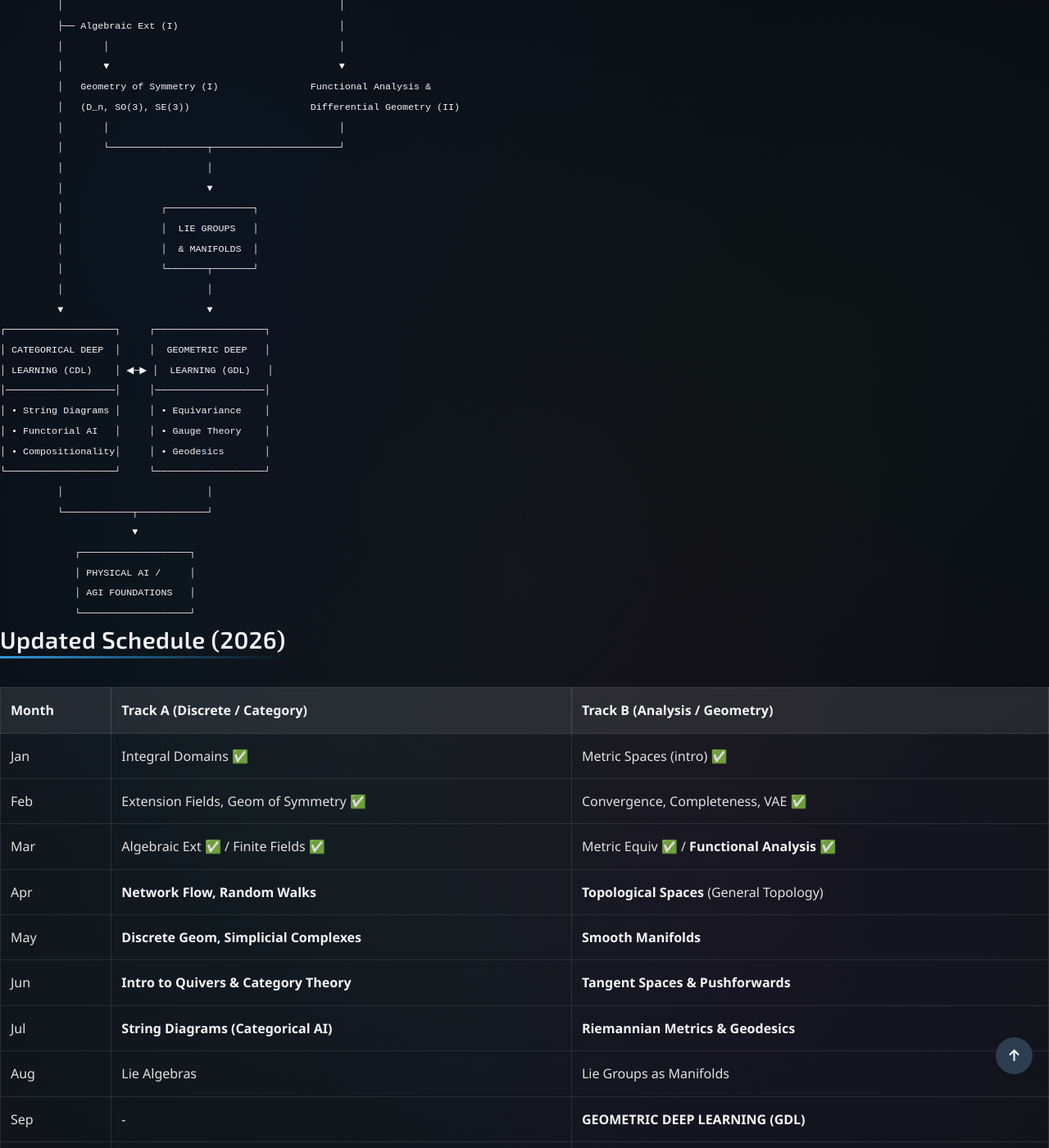
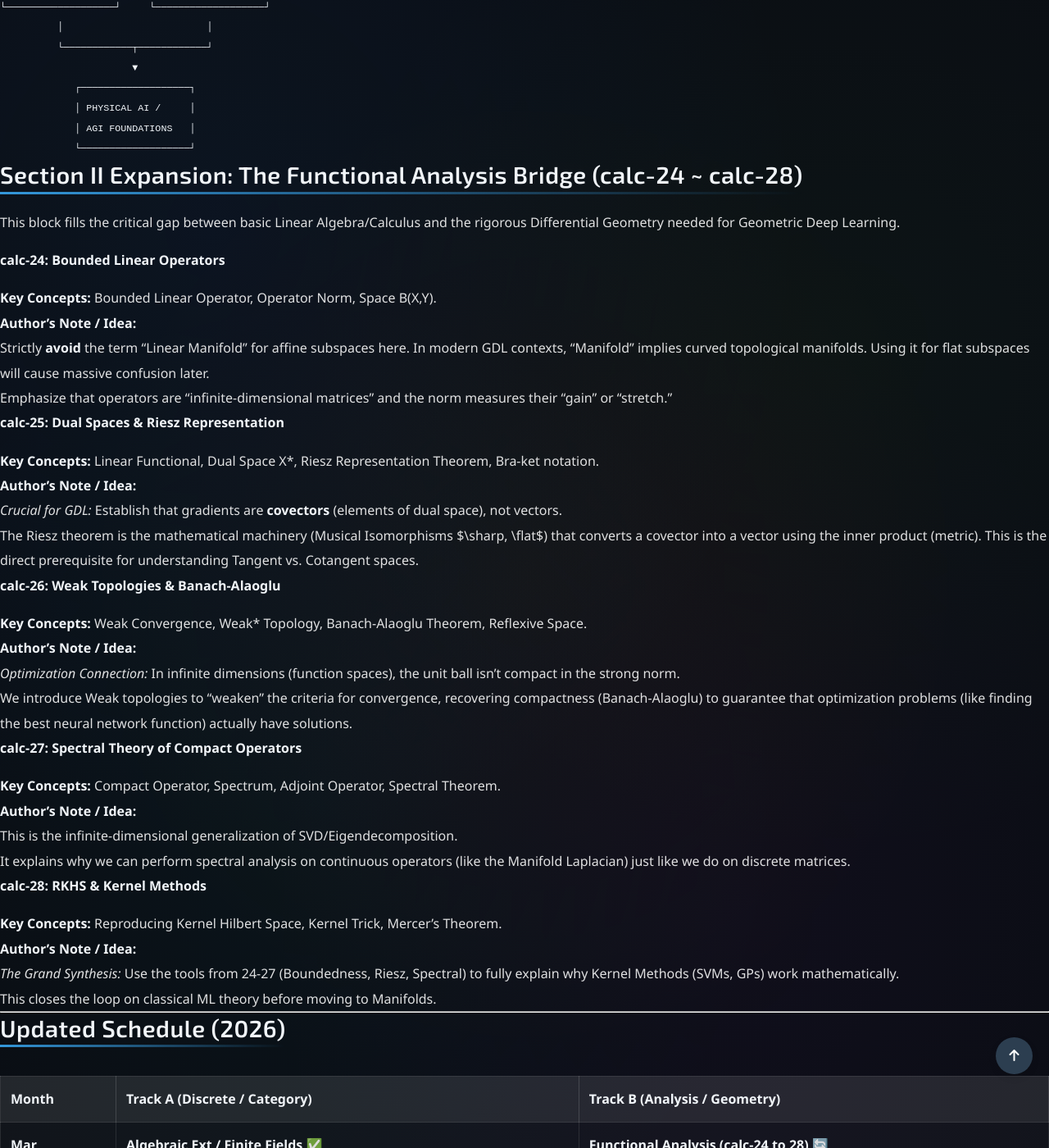
Before and after one commit to Yusukey01/yusukey01.github.io, a Jekyll site: the page built from math_cs_compass_roadmap_2026.md, in a window 1280 px wide and 1400 px high, scrolled down 2331 px. Shown: the whole window at 82% size. Built offline with Jekyll 4.4.1, drawn with Linux system fonts in a browser that asks for light colours; our own code applies the rules of GitHub Pages for plain Markdown files; some of the changed text lies outside the part shown.

Commit message:
changed roadmap

````diff
--- a/math_cs_compass_roadmap_2026.md
+++ b/math_cs_compass_roadmap_2026.md
@@ -16,19 +16,20 @@ Our ultimate destinations are the two pillars of next-generation AI architecture
 
 ---
 
-## Current Coverage (as of 3/05/2026)
+## Current Coverage (as of 3/03/2026)
 
 ### Section I: Linear Algebra to Algebraic Foundations (26 pages)
 - **Core Linear Algebra:** Linear equations, transformations, matrix algebra, determinants, vector spaces, eigenvalues, orthogonality, least squares, symmetry, SVD, trace/norms, Kronecker products, Woodbury identity, stochastic matrices, graph Laplacians
 - **Abstract Algebra:** Groups, cyclic/permutation groups, structural group theory, classification of finite abelian groups, rings & fields, ideals & factor rings, polynomial rings, Integral domains
 - **Field Theory:** Extension Fields, Geometry of Symmetry (D_n, SO(3), SE(3)), Algebraic Extensions, Finite Fields
 
-### Section II: Calculus to Optimization & Analysis (23 pages)
+### Section II: Calculus to Optimization & Analysis (28 pages)
 - **Derivatives & Optimization:** Gradients, Jacobians, matrix calculus, Newton's method, KKT, Duality
 - **Analysis & Measure Theory:** Riemann integration, measure theory, Lebesgue integration
 - **Fourier Analysis:** Fourier series, Fourier transform, FFT
 - **Metric Space Analysis:** Metric spaces, convergence, continuity, completeness, connectedness, compactness, Metric Equivalence (Homeomorphism)
-- **Functional Analysis:** Banach & Hilbert Spaces, Lp Spaces, Geometry of Unit Balls (Synthesis of Algebra, Topology, and ML)
+- **Functional Analysis (Intro):** Banach & Hilbert Spaces, Lp Spaces, Geometry of Unit Balls
+- **Functional Analysis (Advanced):** Bounded Operators, Dual Spaces, Riesz Representation, Weak Topologies, Spectral Theory, RKHS **(NEW)**
 
 ### Section III: Probability & Statistics (21 pages)
 - **Foundations & Distributions:** Basic probability, random variables, Gamma/Beta, Gaussian, Student's t
@@ -43,24 +44,7 @@ Our ultimate destinations are the two pillars of next-generation AI architecture
 - **Foundations & Deep Learning:** Intro to ML, Regularized regression, Classification, SVM, Neural networks, Automatic differentiation, Deep NN (CNNs/Transformers)
 - **Unsupervised & Physical AI:** PCA & Autoencoders, Clustering, Reinforcement learning, Natural Gradient Descent, Variational Autoencoders (VAE)
 
-**Total: 91 pages completed**
-
----
-
-## Section IV Expansion: Path to Topological & Categorical AI
-
-| Part | Topic | CS/AI Connection |
-|------|-------|------------------|
-| **10** | **Network Flow** | Max-flow/Min-cut, foundational for discrete optimization. |
-| **11** | **Random Walks on Graphs** | PageRank, connection to Graph Laplacians, diffusion models. |
-| **12** | **Discrete Geometry** | Convex hulls, Voronoi diagrams, Delaunay triangulations. |
-| **13** | **Simplicial Complexes** | High-dimensional graph generalizations. Foundation for TDA. |
-| **14** | **Discrete Exterior Calculus (DEC)** | Discretizing differential forms for running physics/GDL on meshes. |
-| **15** | **Introduction to Quivers** | Directed multigraphs. The discrete scaffolding for Category Theory. |
-| **16** | **Category Theory Basics** | Objects, Morphisms, Functors, Natural Transformations. |
-| **17** | **Monoidal Categories & String Diagrams** | The absolute foundation of **Categorical Deep Learning**. |
-
----
+**Total: 96 pages completed**
 
 ## The Grand Convergence: GDL and CDL
 
@@ -105,26 +89,59 @@ Quivers & Categories (IV)                     Stochastic Processes & FIM (III)
              └───────────────────┘
 ```
 
+## Section II Expansion: The Functional Analysis Bridge (calc-24 ~ calc-28)
+
+This block fills the critical gap between basic Linear Algebra/Calculus and the rigorous Differential Geometry needed for Geometric Deep Learning.
+
+**calc-24: Bounded Linear Operators**
+*   **Key Concepts:** Bounded Linear Operator, Operator Norm, Space B(X,Y).
+*   **Author's Note / Idea:**
+    *   Strictly **avoid** the term "Linear Manifold" for affine subspaces here. In modern GDL contexts, "Manifold" implies curved topological manifolds. Using it for flat subspaces will cause massive confusion later.
+    *   Emphasize that operators are "infinite-dimensional matrices" and the norm measures their "gain" or "stretch."
+
+**calc-25: Dual Spaces & Riesz Representation**
+*   **Key Concepts:** Linear Functional, Dual Space X*, Riesz Representation Theorem, Bra-ket notation.
+*   **Author's Note / Idea:**
+    *   *Crucial for GDL:* Establish that gradients are **covectors** (elements of dual space), not vectors.
+    *   The Riesz theorem is the mathematical machinery (Musical Isomorphisms $\sharp, \flat$) that converts a covector into a vector using the inner product (metric). This is the direct prerequisite for understanding Tangent vs. Cotangent spaces.
+
+**calc-26: Weak Topologies & Banach-Alaoglu**
+*   **Key Concepts:** Weak Convergence, Weak* Topology, Banach-Alaoglu Theorem, Reflexive Space.
+*   **Author's Note / Idea:**
+    *   *Optimization Connection:* In infinite dimensions (function spaces), the unit ball isn't compact in the strong norm.
+    *   We introduce Weak topologies to "weaken" the criteria for convergence, recovering compactness (Banach-Alaoglu) to guarantee that optimization problems (like finding the best neural network function) actually have solutions.
+
+**calc-27: Spectral Theory of Compact Operators**
+*   **Key Concepts:** Compact Operator, Spectrum, Adjoint Operator, Spectral Theorem.
+*   **Author's Note / Idea:**
+    *   This is the infinite-dimensional generalization of SVD/Eigendecomposition.
+    *   It explains why we can perform spectral analysis on continuous operators (like the Manifold Laplacian) just like we do on discrete matrices.
+
+**calc-28: RKHS & Kernel Methods**
+*   **Key Concepts:** Reproducing Kernel Hilbert Space, Kernel Trick, Mercer's Theorem.
+*   **Author's Note / Idea:**
+    *   *The Grand Synthesis:* Use the tools from 24-27 (Boundedness, Riesz, Spectral) to fully explain why Kernel Methods (SVMs, GPs) work mathematically.
+    *   This closes the loop on classical ML theory before moving to Manifolds.
+
+---
+
 ## Updated Schedule (2026)
 
 | Month | Track A (Discrete / Category) | Track B (Analysis / Geometry) |
 |-------|-------------------------------|-------------------------------|
-| Jan | Integral Domains ✅ | Metric Spaces (intro) ✅ |
-| Feb | Extension Fields, Geom of Symmetry ✅ | Convergence, Completeness, VAE ✅ |
-| Mar | Algebraic Ext ✅ / Finite Fields ✅ | Metric Equiv ✅ / **Functional Analysis** ✅ |
-| Apr | **Network Flow, Random Walks** | **Topological Spaces** (General Topology) |
-| May | **Discrete Geom, Simplicial Complexes**| **Smooth Manifolds** |
-| Jun | **Intro to Quivers & Category Theory** | **Tangent Spaces & Pushforwards** |
-| Jul | **String Diagrams (Categorical AI)** | **Riemannian Metrics & Geodesics** |
-| Aug | Lie Algebras | Lie Groups as Manifolds |
-| Sep | - | **GEOMETRIC DEEP LEARNING (GDL)** |
-| Oct | **CATEGORICAL DEEP LEARNING (CDL)**| - |
+| **Mar** | **Algebraic Ext / Finite Fields** ✅ | **Functional Analysis (calc-24 to 28)** 🔄 |
+| **Apr** | Network Flow, Random Walks | Topological Spaces |
+| **May** | Discrete Geom, Simplicial Complexes | Smooth Manifolds & Tangent Spaces |
+| **Jun** | Intro to Quivers & Category Theory | Riemannian Metrics & Geodesics |
+| **Jul** | Monoidal Categories | Lie Groups & Lie Algebras |
+| **Aug** | String Diagrams (Categorical AI) | Fiber Bundles & Gauge Theory |
+| **Sep** | - | **GEOMETRIC DEEP LEARNING (GDL)** |
+| **Oct** | **CATEGORICAL DEEP LEARNING (CDL)**| - |
 
 ---
 
 ## Changelog
-- **3/05/2026:** Consolidated Functional Analysis (Banach/Hilbert/RKHS) and the Synthesis Page into a single master node (`calc-23`). Accelerated Track B timeline towards Topological Spaces and Manifolds.
+- **3/03/2026:** Inserted the **Functional Analysis Block (calc-24 to calc-28)** into Section II.
+    - Added specific pedagogical notes: "Avoid 'Linear Manifold'", "Gradient is a Covector", "Weak Topology for Optimization Existence", and "Riesz as Musical Isomorphism".
+- **3/03/2026:** Consolidated Intro to Functional Analysis into `calc-23`.
 - **3/01/2026:** Added Section I-25, 26 (Algebraic Extensions, Finite Fields).
-- **2/27/2026:** Section IV Overhaul (TDA, DEC, Quivers) and added CDL as a pillar.
-- **2/16/2026:** Added Section V Part 11 (Natural Gradient Descent).
-- **2/05/2026:** Restructured algebra track (Geometry of Symmetry).
````
Also changed, not shown: other parts of math_cs_compass_roadmap_2026.md (+1 -1 lines), roadmap.txt (+60 -40 lines).
